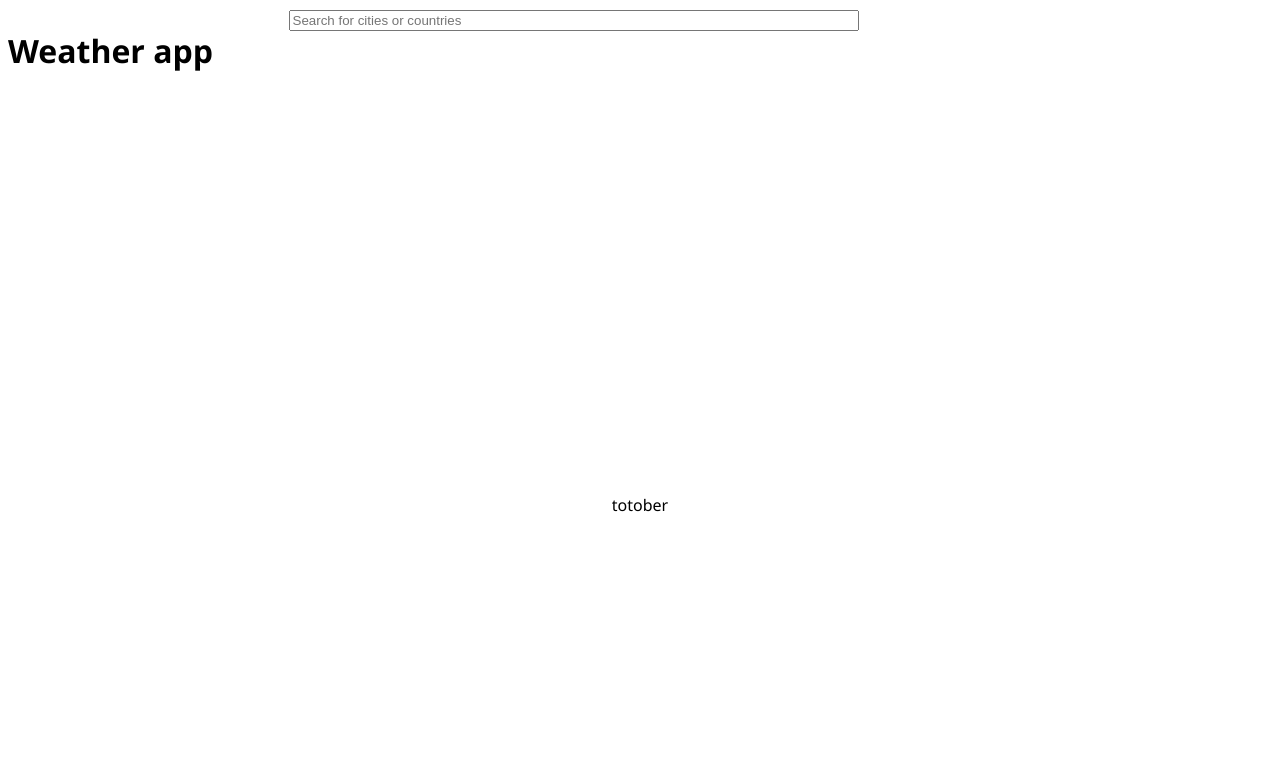
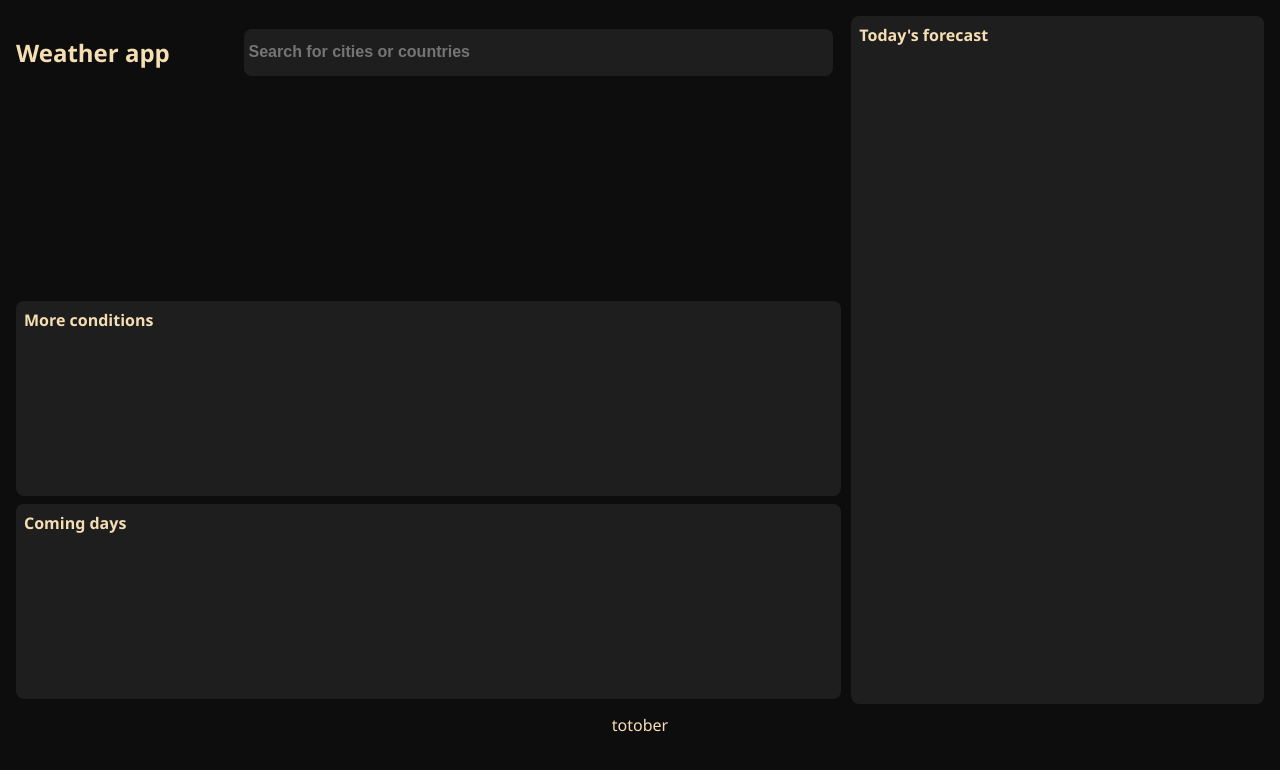
Before and after one commit to totober/weather-app, a website built with webpack: page dist/index.html in a window 1280 px wide. Built offline with nearby package versions, Linux system fonts and the light colour scheme; no server answers.

Commit message:
Finished basic layout
Now im going to start working on the functions to
populate and manipulate the dom.

```diff
--- a/src/style.css
+++ b/src/style.css
@@ -3,7 +3,8 @@
     padding: 0;
     box-sizing: border-box;
     font-family: 'Segoe UI', Tahoma, Geneva, Verdana, sans-serif;
-    --black-color:
+    --black-bg: rgb(14, 13, 13);
+    --black-el: rgb(30, 30, 30);
 }
 
 body {
@@ -13,6 +14,11 @@ body {
         "header aside"
         "main aside"
         "footer footer";
+    gap: 10px;
+    background-color: var(--black-bg);
+    color: wheat;
+    padding: 8px;
+    height: 600px;
 }
 
 /*/// HEADER ///*/
@@ -20,40 +26,85 @@ body {
 header {
     grid-area: header;
     display: flex;
+    max-height: 10vh;
 }
 
-h1 {
+.title {
     flex-grow: 1;
 }
 
 .search {
     flex-grow: 5;
+    display: flex;
+    flex-direction: column;
+    justify-content: center;
+    align-content: center;
 }
 
 .search label {
-    width: 100%;
+    width: 97%;
 }
 
 input {
-    width: 100%;
+    width: 97%;
+    height: 50%;
+    border-radius: 8px;
+    background-color: var(--black-el);
+    color: wheat;
+    font-weight: 600;
+    font-size: 16px;
+    padding: 5px;
+    border: none;
 }
 
 /*/// MAIN ///*/
 
 main {
     grid-area: main;
-    min-height: 400px;
+    min-height: 75vh;
+    margin-bottom: 5px;
+    display: flex;
+    flex-direction: column;
+    gap: 8px;
+}
+
+.principal, .extra, .proximo {
+    height: 33%;
+    border-radius: 8px;
+    padding: 8px;
+}
+
+.principal{
+
+}
+
+.extra{
+    background-color: var(--black-el);
+
+}
+
+.proximo {
+    background-color: var(--black-el);
+}
+
+h4 {
+    display: inline;
 }
 
 /*/// ASIDE ///*/
 
 aside {
     grid-area: aside;
+    background-color: var(--black-el);
+    border-radius: 8px;
+    padding: 8px;
 }
 
 /*/// FOOTER ///*/
 
 footer {
     grid-area: footer;
-    text-align: center;
+    display: flex;
+    justify-content: center;
+    align-items: center;
 }
```
Also changed, not shown: dist/index.html.
